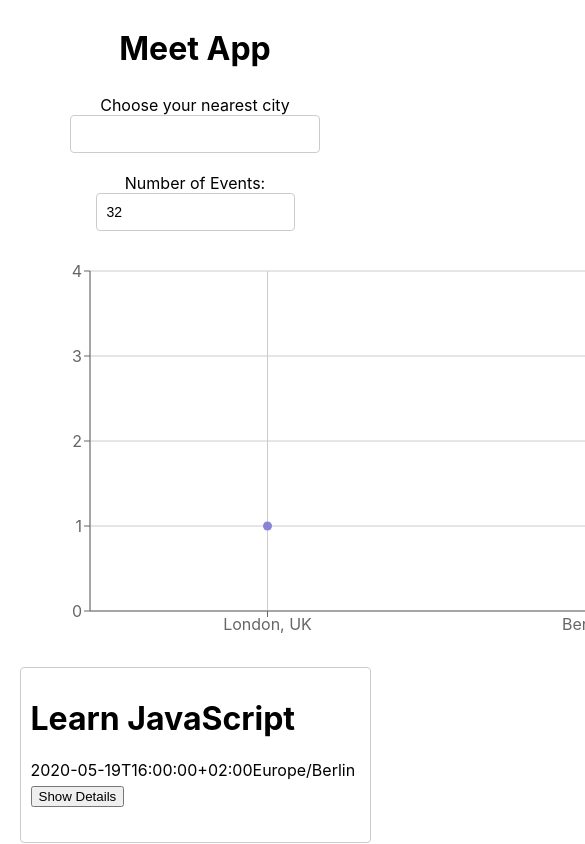
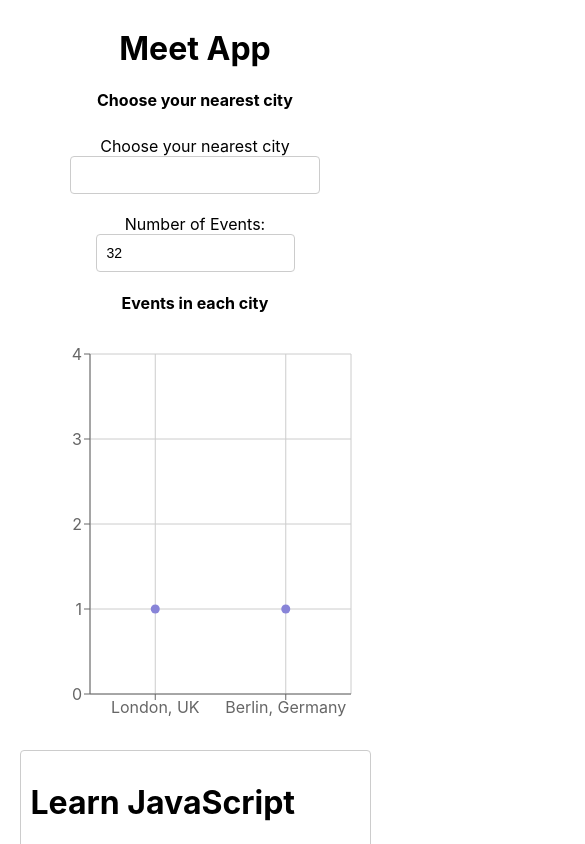
Before and after one commit to marjsky/meet, a React (Create React App) app: page / in a window 390 px wide. Shown: the top 844 px of the page, 585 px wide, since content can reach past the window. Built offline with nearby package versions, Linux system fonts and the light colour scheme; what atatus-spa would draw is missing.

Commit message:
make responsive chart

```diff
--- a/src/App.js
+++ b/src/App.js
@@ -5,9 +5,9 @@ import CitySearch from './CitySearch';
 
 import NumberOfEvents from './NumberOfEvents';
 import { extractLocations, getEvents } from './api';
-import { WarningAlert } from './Alert';
+//import { WarningAlert } from './Alert';
 import './nprogress.css';
-import { CartesianGrid, Scatter, ScatterChart, Tooltip, XAxis, YAxis } from 'recharts';
+import { CartesianGrid, ResponsiveContainer, Scatter, ScatterChart, Tooltip, XAxis, YAxis } from 'recharts';
 
 class App extends Component {
   state = {
@@ -88,26 +88,45 @@ class App extends Component {
   }
 
   render() {
+
+    const { locations, numberOfEvents, events } = this.state;
+
     return (
       <div className="App">
-        <div className="warningAlert">
-            <WarningAlert text={this.state.offlineInfo} />
-        </div>
         <h1>Meet App</h1>
-        <CitySearch locations={this.state.locations} updateEvents={this.updateEvents} />
-        <NumberOfEvents events={this.state.events} updateEvents={this.updateEvents} />
-        <ScatterChart width={800} height={400}
-          margin={{ top: 20, right: 20, bottom: 10, left: 10 }}>
-          <CartesianGrid />
-          <XAxis type='category' dataKey="city" name="city" />
-          <YAxis type='number' dataKey="number" name="number of events" allowDecimals={false} />
+        <h4>Choose your nearest city</h4>
+        <CitySearch
+          updateEvents={this.updateEvents}
+          locations={locations}
+        />
+        <NumberOfEvents
+          updateEvents={this.updateEvents}
+          numberOfEvents={numberOfEvents}
+        />
+        <h4>Events in each city</h4>
 
-          <Tooltip cursor={{ strokeDasharray: '3 3' }} />
+        <ResponsiveContainer height={400}>
+          <ScatterChart
+            margin={{ top: 20, right: 20, bottom: 10, left: 10 }}>
+            <CartesianGrid />
+            <XAxis
+              type='category'
+              dataKey="city"
+              name="city"
+            />
+            <YAxis
+              allowDecimals={false}
+              type='number'
+              dataKey="number"
+              name="number of events"
+            />
 
-          <Scatter data={this.getData()} fill="#8884d8" />
-          {/* <Scatter name="B school" data={data02} fill="#82ca9d" /> */}
-        </ScatterChart>
-        <EventList events={this.state.events} />
+            <Tooltip cursor={{ strokeDasharray: '3 3' }} />
+
+            <Scatter data={this.getData()} fill="#8884d8" />
+          </ScatterChart>
+        </ResponsiveContainer>
+        <EventList events={events} />
       </div>
     );
   }
```
Also changed, not shown: 1 other file (tests, documents, lock files or other folders).
